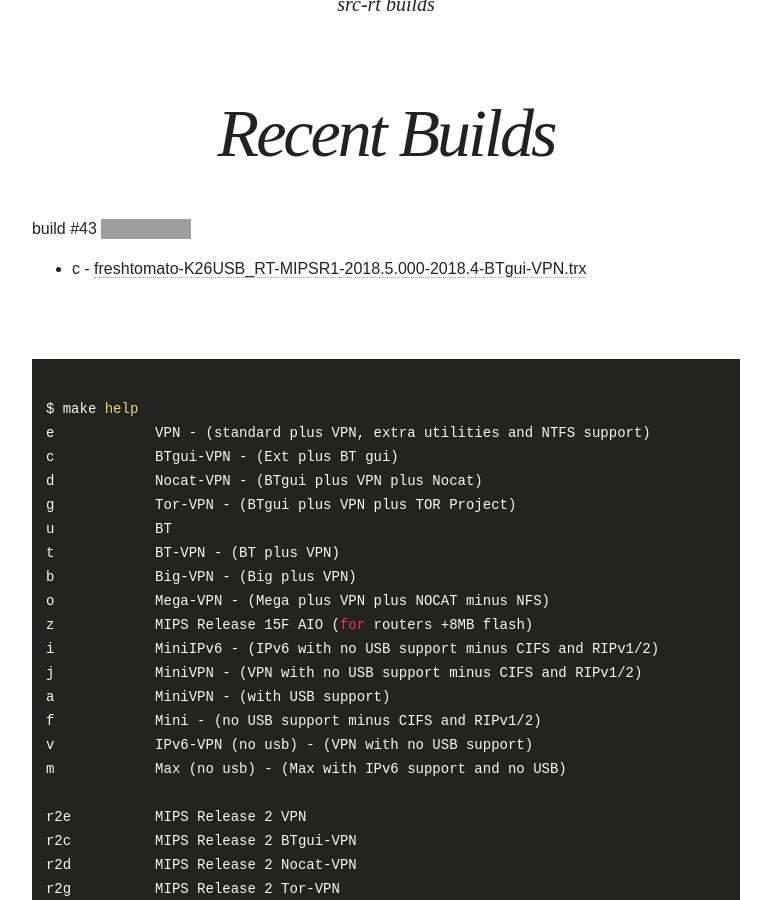
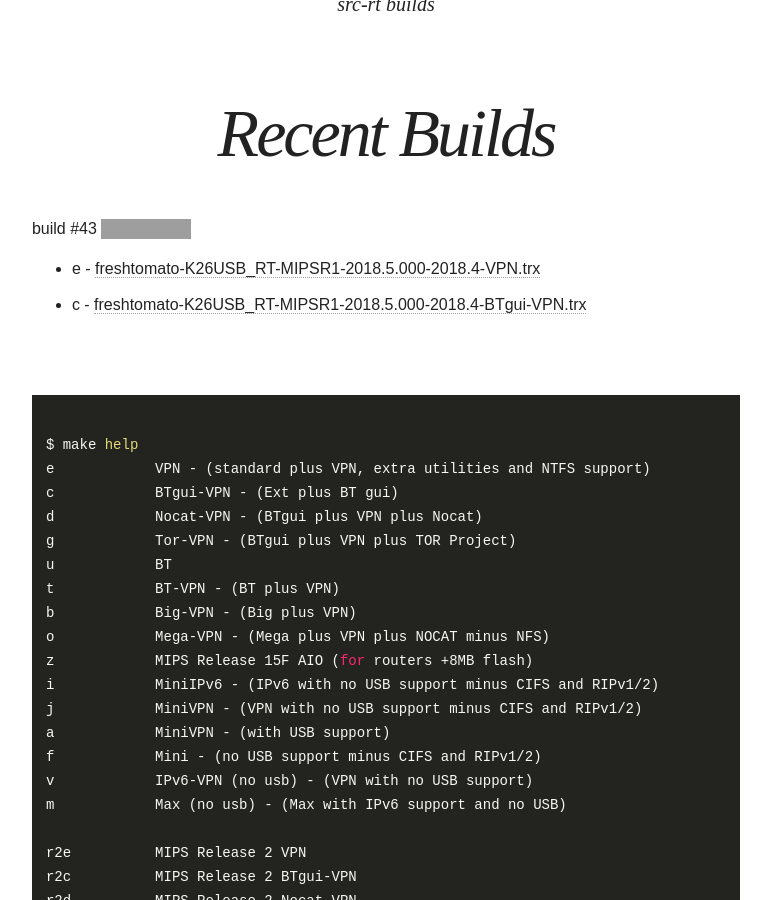
Before and after one commit to oglopss/freshtomato-mips-ci-jekyll, a Jekyll site: the page built from index.html, in a window 1280 px wide and 900 px high, scrolled down 379 px. Shown: the whole window, without its empty margins (254-1025 px from the left). Built offline with Jekyll 4.4.1, drawn with Linux system fonts in a browser that asks for light colours; nearby versions of some CDN libraries; grey boxes are pictures that could not be loaded.

Commit message:
Travis build 43 e pushed to gh-pages

```diff
--- a/_data/ss.yml
+++ b/_data/ss.yml
@@ -1,3 +1,4 @@
 build: 43
 files:
   - 0002 c freshtomato-K26USB_RT-MIPSR1-2018.5.000-2018.4-BTgui-VPN.trx
+  - 0001 e freshtomato-K26USB_RT-MIPSR1-2018.5.000-2018.4-VPN.trx
```
